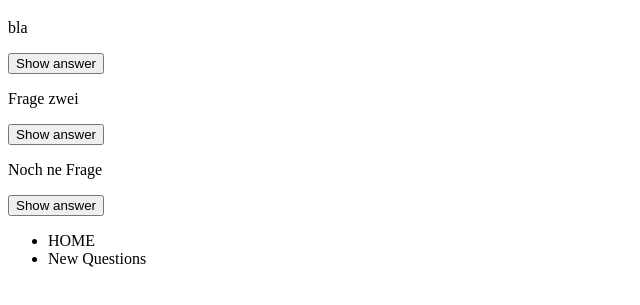
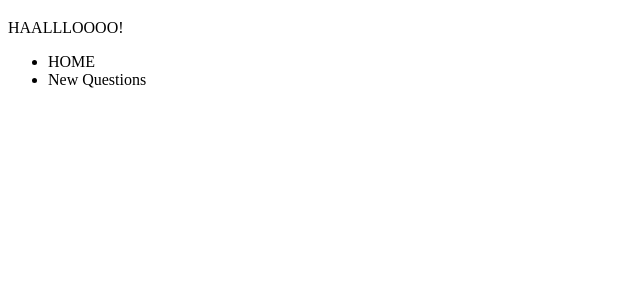
Before and after one commit to onebarloop/new_webquiz, a plain HTML site: page index.html in a window 1280 px wide. Both pictures are taken after a click on the item "New Questions". Shown: the part 61-366 px from the top of the page, without its empty margins (0-640 px from the left). Drawn offline with Linux system fonts and the light colour scheme.

Commit message:
Complete Footer Functionality

```diff
--- a/components/Cards/Card.css
+++ b/components/Cards/Card.css
@@ -1,3 +1,7 @@
+.cardBoxes--hidden {
+  display: none;
+}
+
 .card__answer {
   display: none;
 }
--- a/components/Cards/Card.js
+++ b/components/Cards/Card.js
@@ -2,6 +2,7 @@ import { questions } from "../questions/questions.js";
 
 export function Card() {
   const cardbox = document.createElement("article");
+  cardbox.setAttribute("id", "cardbox");
   questions.forEach((element) => {
     const questionP = document.createElement("p");
     questionP.textContent = element.question;
--- a/components/Footer/Footer.js
+++ b/components/Footer/Footer.js
@@ -5,14 +5,17 @@ export function Footer() {
   const home = document.createElement("li");
   home.textContent = "HOME";
   home.addEventListener("click", () => {
-    console.log("home clicked");
+    document.getElementById("cardbox").classList.remove("cardBoxes--hidden");
+    document.getElementById("formbox").classList.add("form--hidden");
   });
   navbar.append(home);
+
   const form = document.createElement("li");
+  form.textContent = "New Questions";
   form.addEventListener("click", () => {
-    console.log("form clicked");
+    document.getElementById("formbox").classList.remove("form--hidden");
+    document.getElementById("cardbox").classList.add("cardBoxes--hidden");
   });
-  form.textContent = "New Questions";
   navbar.append(form);
 
   return footer;
--- /dev/null
+++ b/components/Form/Form.css
@@ -0,0 +1,3 @@
+.form--hidden {
+  display: none;
+}
--- /dev/null
+++ b/components/Form/Form.js
@@ -0,0 +1,7 @@
+export function Form() {
+  const form = document.createElement("form");
+  form.setAttribute("id", "formbox");
+  form.textContent = "HAALLLOOOO!";
+  form.classList.add("form--hidden");
+  return form;
+}
--- a/components/Header/Header.js
+++ b/components/Header/Header.js
@@ -1,7 +1,7 @@
 export function Header() {
   const header = document.createElement("header");
   header.innerHTML = `
-    <h1>Quiz App</h1>
+    <h1 id="test">Quiz App</h1>
     `;
   return header;
 }
--- a/components/questions/questions.js
+++ b/components/questions/questions.js
@@ -1,12 +1,12 @@
 export const questions = [
   {
-    question: "bla",
-    answer: "blub",
+    question: "Das ist Frage eins",
+    answer: "Antwort eins",
     categories: ["eins", "zwei", "drei"],
     bookmarked: false,
   },
   {
-    question: "Frage zwei",
+    question: "Das ist Frage zwei",
     answer: "Anwort Zwei",
     categories: ["eins", "zwei", "drei"],
     bookmarked: false,
--- a/index.js
+++ b/index.js
@@ -1,9 +1,15 @@
 import { Header } from "./components/Header/Header.js";
 import { Card } from "./components/Cards/Card.js";
 import { Footer } from "./components/Footer/Footer.js";
+import { Form } from "./components/Form/Form.js";
 
 const root = document.getElementById("root");
 
-root.append(Header());
-root.append(Card());
-root.append(Footer());
+function render(callback) {
+  root.append(callback());
+}
+
+render(Header);
+render(Card);
+render(Form);
+render(Footer);
--- a/styles.css
+++ b/styles.css
@@ -1 +1,2 @@
 @import url("./components/Cards/Card.css");
+@import url("./components/Form/Form.css");
```
Also changed, not shown: base.css (added).
